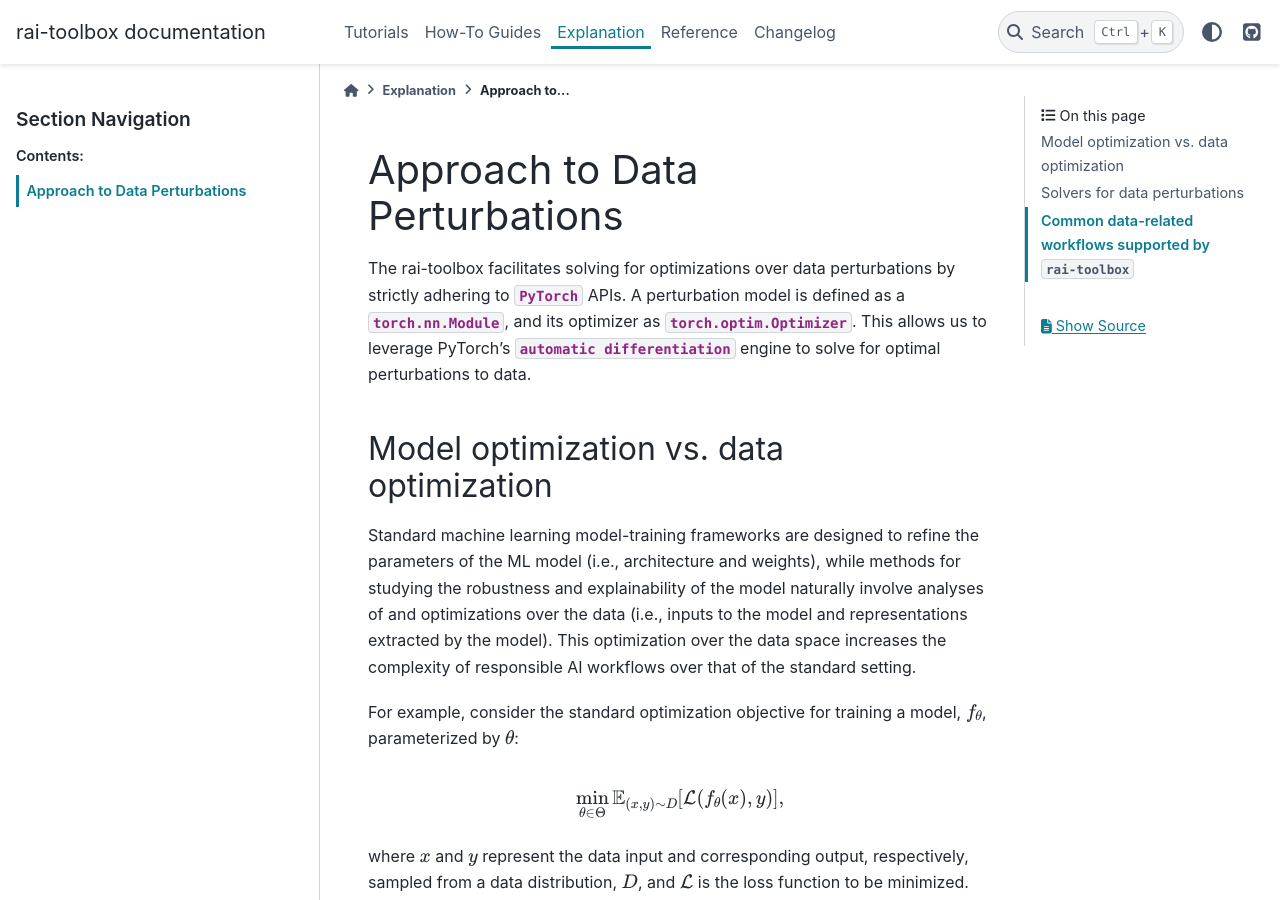
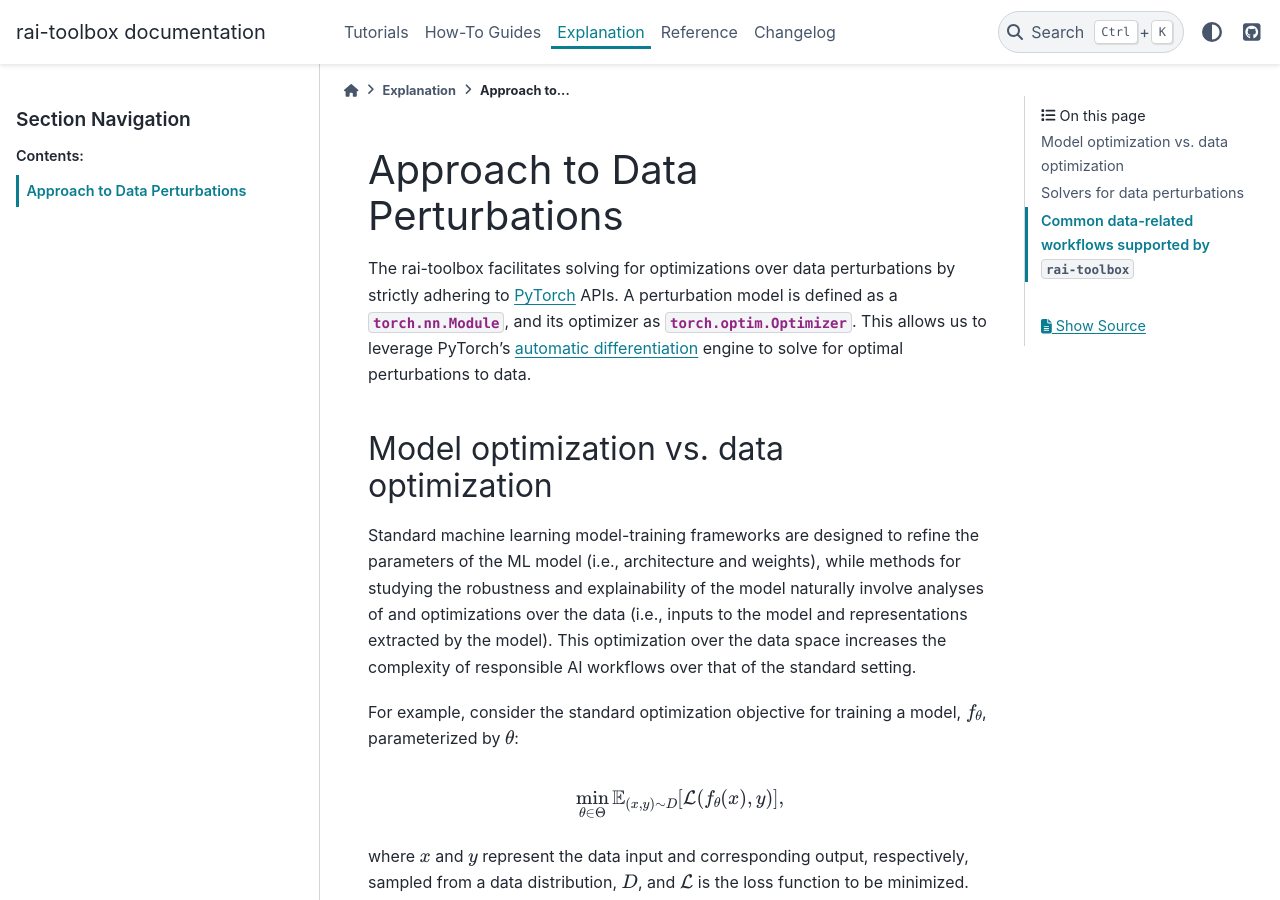
Before and after one commit to mit-ll-responsible-ai/responsible-ai-toolbox, a Sphinx documentation site: the page built from docs/source/explanation/perturbations.rst, in a window 1280 px wide and 900 px high. Built offline with Sphinx 7.4.7 and the PyData theme 0.15.4, drawn with Linux system fonts in a browser that asks for light colours; pages that are not in the unit, such as notebooks, are missing from menus.

Commit message:
fix links

```diff
--- a/docs/source/explanation/perturbations.rst
+++ b/docs/source/explanation/perturbations.rst
@@ -7,9 +7,9 @@ Approach to Data Perturbations
 ==============================
 
 The rai-toolbox facilitates solving for optimizations over data perturbations by strictly
-adhering to `PyTorch <https://pytorch.org/>` APIs. A perturbation model is defined as a
+adhering to `PyTorch <https://pytorch.org/>`_ APIs. A perturbation model is defined as a
 `torch.nn.Module`, and its optimizer as `torch.optim.Optimizer`. This allows us to
-leverage PyTorch's `automatic differentiation <https://pytorch.org/tutorials/beginner/blitz/autograd_tutorial.html>`
+leverage PyTorch's `automatic differentiation <https://pytorch.org/tutorials/beginner/blitz/autograd_tutorial.html>`_
 engine to solve for optimal perturbations to data.
 
 
@@ -155,8 +155,8 @@ where :math:`g_\delta` represents a model for transforming data, parameterized b
 
 The rai-toolbox is designed to support all of the flavors of analysis represented by
 the above workflows. Users can immediately leverage our in-house perturbation
-`models <https://mit-ll-responsible-ai.github.io/responsible-ai-toolbox/ref_perturbation.html#models>`,
-`optimizers <https://mit-ll-responsible-ai.github.io/responsible-ai-toolbox/ref_optim.html>`,
-and `solvers <https://mit-ll-responsible-ai.github.io/responsible-ai-toolbox/ref_perturbation.html#solvers>`,
+`models <https://mit-ll-responsible-ai.github.io/responsible-ai-toolbox/ref_perturbation.html#models>`_,
+`optimizers <https://mit-ll-responsible-ai.github.io/responsible-ai-toolbox/ref_optim.html>`_,
+and `solvers <https://mit-ll-responsible-ai.github.io/responsible-ai-toolbox/ref_perturbation.html#solvers>`_,
 or build their own in a manner that can be easily composed with other existing tools
 from the PyTorch ecosystem for creating distributed and scalable Responsible AI workflows.
```
